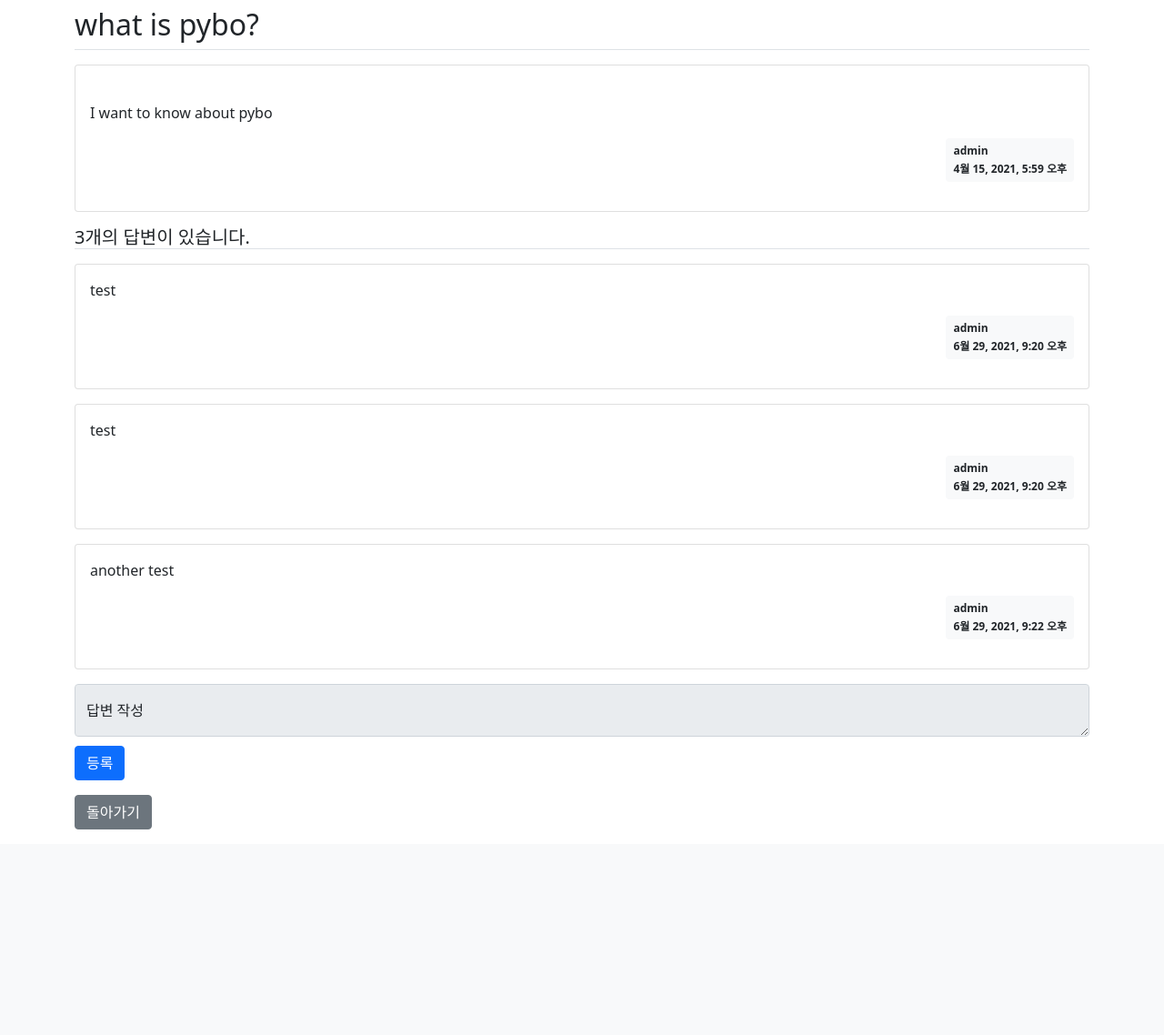
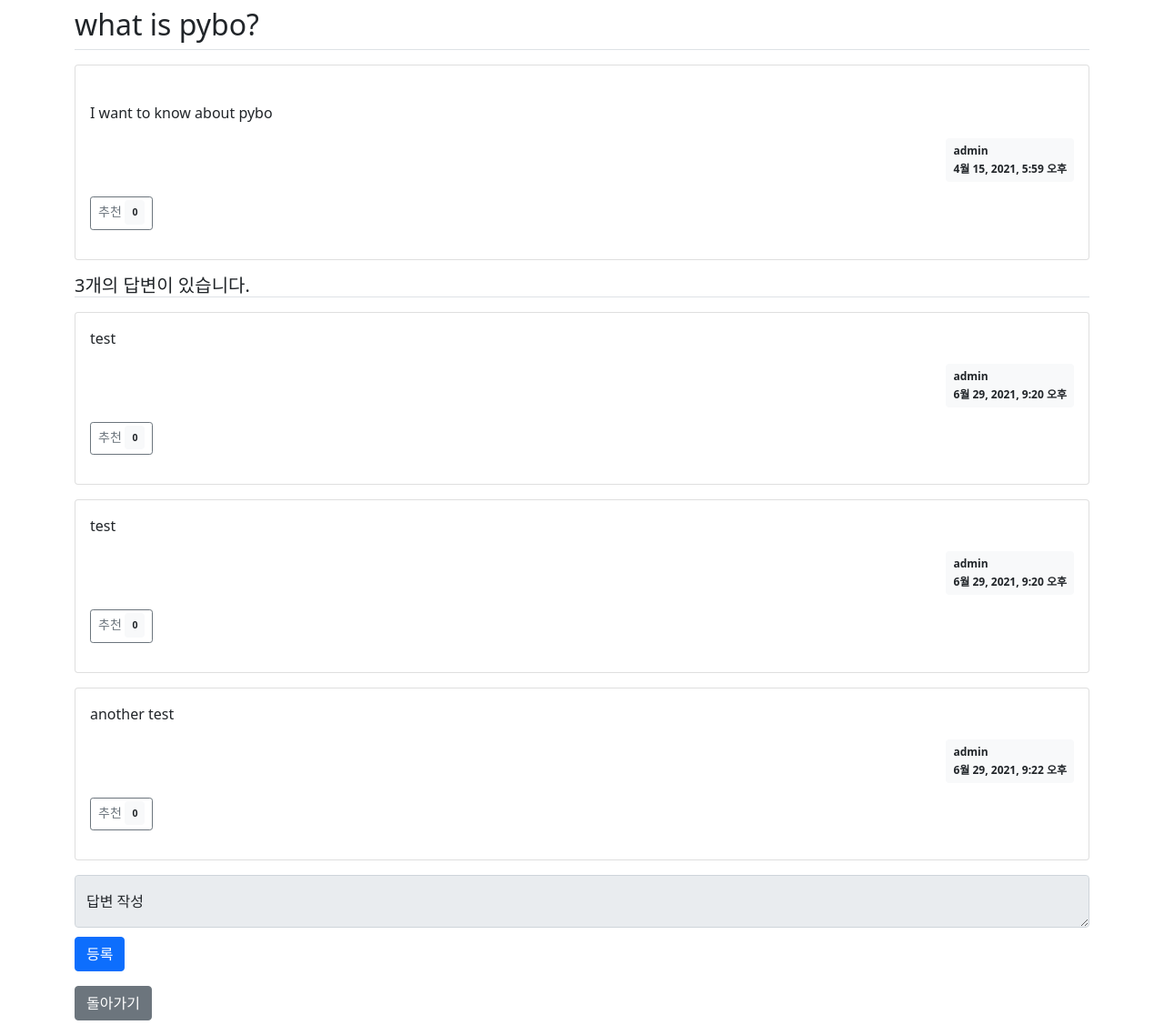
Before and after one commit to pjc1991/myfirstdjango, a Django app: page /pybo/1/ in a window 1280 px wide. Shown: the part 57-1195 px from the top of the page at 91% size. Before the commit the page ends 969 px from the top, so only its background shows below. Run offline with Django 3.2, Linux system fonts and the light colour scheme; data comes from the database, SQL or seed files in the repository; both versions use the stored data as it was after the commit.

Commit message:
feat : add vote feature to question and answer models

```diff
--- a/config/settings.py
+++ b/config/settings.py
@@ -39,6 +39,7 @@ INSTALLED_APPS = [
     'django.contrib.sessions',
     'django.contrib.messages',
     'django.contrib.staticfiles',
+    'rest_framework',
 ]
 
 MIDDLEWARE = [
--- a/pybo/models.py
+++ b/pybo/models.py
@@ -8,6 +8,7 @@ class Question(models.Model):
     author = models.ForeignKey(User, on_delete=models.CASCADE)
     subject = models.CharField(max_length=200)
     content = models.TextField()
+    voter = models.ManyToManyField(User, related_name='voter_question')
     create_date = models.DateTimeField()
     modify_date = models.DateTimeField(null=True, blank=True)
 
@@ -19,6 +20,7 @@ class Answer(models.Model):
     author = models.ForeignKey(User, on_delete=models.CASCADE)
     question = models.ForeignKey(Question, on_delete=models.CASCADE)
     content = models.TextField()
+    voter = models.ManyToManyField(User, related_name='voter_answer')
     create_date = models.DateTimeField()
     modify_date = models.DateTimeField(null=True, blank=True)
 
--- a/pybo/urls.py
+++ b/pybo/urls.py
@@ -1,13 +1,12 @@
-from django.urls import path
+from django.urls import path, include
+from rest_framework import routers
 
+import pybo.views.answer_views
+import pybo.views.base_views
 import pybo.views.question_views
 
-import pybo.views.answer_views
+app_name = 'pybo'
 
-import pybo.views.base_views
-from . import views
-
-app_name = 'pybo'
 
 urlpatterns = [
     path('', pybo.views.base_views.index, name='index'),
@@ -15,7 +14,9 @@ urlpatterns = [
     path('question/create/', pybo.views.question_views.question_create, name='question_create'),
     path('question/modify/<int:question_id>/', pybo.views.question_views.question_modify, name='question_modify'),
     path('question/delete/<int:question_id>/', pybo.views.question_views.question_delete, name='question_delete'),
+    path('question/vote/<int:question_id>/', pybo.views.question_views.question_vote_api, name='question_vote'),
     path('answer/create/<int:question_id>/', pybo.views.answer_views.answer_create, name='answer_create'),
     path('answer/modify/<int:answer_id>/', pybo.views.answer_views.answer_modify, name='answer_modify'),
     path('answer/delete/<int:answer_id>/', pybo.views.answer_views.answer_delete, name='answer_delete'),
+    path('answer/vote/<int:answer_id>/', pybo.views.answer_views.answer_vote_api, name='answer_vote'),
 ]
--- a/pybo/views/question_views.py
+++ b/pybo/views/question_views.py
@@ -2,9 +2,14 @@ from django.contrib.auth.decorators import login_required
 from django.http import HttpResponseNotAllowed
 from django.shortcuts import get_object_or_404, render, redirect
 from django.utils import timezone
+from rest_framework import viewsets
+from rest_framework.decorators import api_view
+from rest_framework.permissions import IsAuthenticatedOrReadOnly
+from rest_framework.response import Response
 
 from pybo.forms import QuestionForm
 from pybo.models import Question
+from pybo.serializers import QuestionSerializer
 
 
 def question_detail(request, question_id):
@@ -77,3 +82,24 @@ def question_delete(request, question_id):
 
     question.delete()
     return redirect('pybo:index')
+
+
+@api_view(['POST'])
+def question_vote_api(request, question_id):
+    """
+    pybo 질문 추천
+    """
+    question = get_object_or_404(Question, pk=question_id)
+
+    if not request.user.is_authenticated:
+        return Response({'error': '로그인을 해주세요.'}, status=401)
+
+    if request.user == question.author:
+        return Response({'error': '자신이 작성한 글은 추천할 수 없습니다.'}, status=403)
+
+    if question.voter.filter(pk=request.user.pk).exists():  # 추천 취소
+        question.voter.remove(request.user)
+        return Response({'vote_count': question.voter.count(), 'message': '추천 취소'}, status=201)
+
+    question.voter.add(request.user)
+    return Response({'vote_count': question.voter.count(), 'message': '추천 완료'}, status=201)
--- a/requirements.txt
+++ b/requirements.txt
@@ -1,3 +1,4 @@
 asgiref==3.5.0
 Django==4.0.3
 sqlparse==0.4.2
+djangorestframework~=3.14.0
--- a/templates/pybo/question_detail.html
+++ b/templates/pybo/question_detail.html
@@ -15,6 +15,11 @@
                     </div>
                 </div>
                 <div class="my-3">
+                    <a class="recommend btn btn-sm btn-outline-secondary"
+                       data-uri="{% url 'pybo:question_vote' question.id %}"
+                       href="javascript:void(0)">추천
+                        <span class="badge bg-light text-dark p-2 text-start">{{ question.voter.count }}</span>
+                    </a>
                     {% if request.user == question.author %}
                         <a class="btn btn-primary" href="{% url 'pybo:question_modify' question.id %}">수정</a>
                         <a class="btn btn-danger" href="{% url 'pybo:question_delete' question.id %}">삭제</a>
@@ -34,11 +39,16 @@
                         </div>
                     </div>
                     <div class="my-3">
-                    {% if request.user == answer.author %}
-                        <a class="btn btn-primary" href="{% url 'pybo:answer_modify' answer.id %}">수정</a>
-                        <a class="btn btn-danger" href="{% url 'pybo:answer_delete' answer.id %}">삭제</a>
-                    {% endif %}
-                </div>
+                        <a class="recommend btn btn-sm btn-outline-secondary"
+                           data-uri="{% url 'pybo:answer_vote' answer.id %}"
+                           href="javascript:void(0)">추천
+                            <span class="badge bg-light text-dark p-2 text-start">{{ answer.voter.count }}</span>
+                        </a>
+                        {% if request.user == answer.author %}
+                            <a class="btn btn-primary" href="{% url 'pybo:answer_modify' answer.id %}">수정</a>
+                            <a class="btn btn-danger" href="{% url 'pybo:answer_delete' answer.id %}">삭제</a>
+                        {% endif %}
+                    </div>
                 </div>
             </div>
         {% endfor %}
@@ -57,4 +67,30 @@
         <p>Invalid ID</p>
     {% endif %}
     <button class="my-3 btn btn-secondary" onclick="location.href='{% url 'pybo:index' %}'">돌아가기</button>
+    <script>
+        const recommendElements = document.getElementsByClassName('recommend');
+        Array.from(recommendElements).forEach((element) => {
+            element.addEventListener('click', function () {
+                // send post request to uri
+                const uri = element.dataset.uri;
+                const request = new XMLHttpRequest();
+                request.open('POST', uri, true);
+                request.setRequestHeader('Content-Type', 'application/x-www-form-urlencoded');
+                request.setRequestHeader('X-CSRFToken', '{{ csrf_token }}');
+                request.send();
+                request.onload = function () {
+                    if (request.status >= 200 && request.status < 400) {
+                        const data = JSON.parse(request.responseText);
+                        // vote_count, message, error
+                        if (data.error) {
+                            alert(data.message);
+                        } else {
+                            element.getElementsByClassName('badge')[0].innerText = data.vote_count;
+                        }
+                    }
+                };
+
+            })
+        });
+    </script>
 {% endblock %}
```
Also changed, not shown: pybo/serializers.py (added, +8 -0 lines), pybo/views/answer_views.py (+23 -0 lines), db.sqlite3.
